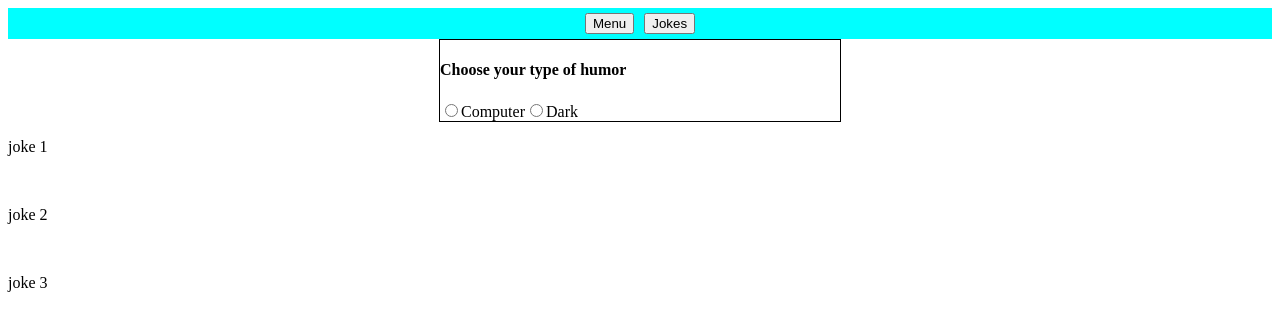
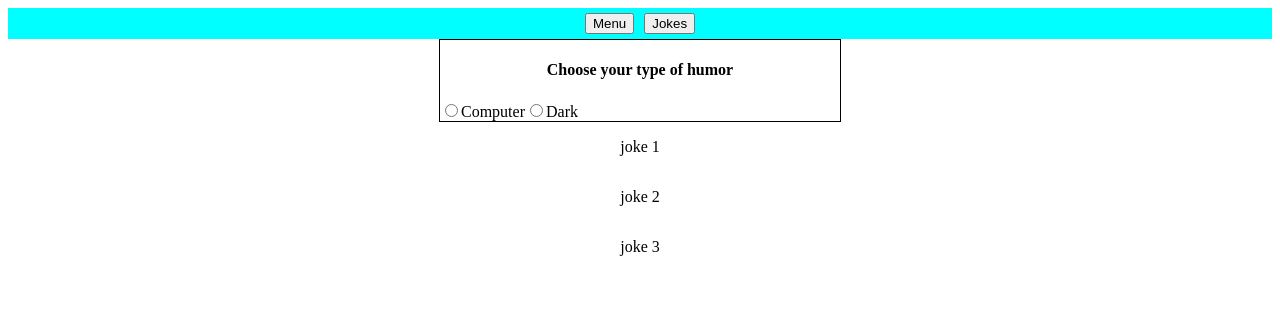
Before and after one commit to jakesfcoetz/playground-angular, an Angular app in the folder arno-jokes/arno-jokes/: page /jokes in a window 1280 px wide. Shown: the top 330 px of the page. Built offline with nearby package versions, Linux system fonts and the light colour scheme.

Commit message:
routing fixed http call not working

```diff
--- a/arno-jokes/arno-jokes/src/app/app-routing.module.ts
+++ b/arno-jokes/arno-jokes/src/app/app-routing.module.ts
@@ -7,7 +7,7 @@ import { JokesComponent } from './components/jokes/jokes.component';
 const routes: Routes = [
 {path:'jokes', component: JokesComponent},
 {path:'menu', component: NavbarComponent},
-{path:'', component:NavbarComponent},
+{path:'', component:NavbarComponent ,pathMatch:"full"},
 ];
 
 @NgModule({
--- a/arno-jokes/arno-jokes/src/app/app.module.ts
+++ b/arno-jokes/arno-jokes/src/app/app.module.ts
@@ -5,6 +5,7 @@ import { AppRoutingModule } from './app-routing.module';
 import { AppComponent } from './app.component';
 import { JokesComponent } from './components/jokes/jokes.component';
 import { NavbarComponent } from './components/navbar/navbar.component';
+import { HttpClientModule} from '@angular/common/http';
 
 @NgModule({
   declarations: [
@@ -14,7 +15,8 @@ import { NavbarComponent } from './components/navbar/navbar.component';
   ],
   imports: [
     BrowserModule,
-    AppRoutingModule
+    AppRoutingModule,
+    HttpClientModule
   ],
   providers: [],
   bootstrap: [AppComponent]
--- a/arno-jokes/arno-jokes/src/app/components/jokes/jokes.component.html
+++ b/arno-jokes/arno-jokes/src/app/components/jokes/jokes.component.html
@@ -1,17 +1,13 @@
 <app-navbar></app-navbar>
 <div class="jokeContainer">
     <div class="jokeSelect">
-        <h4>Choose your type of humor</h4>
-<input type="radio" name="jokeType" id="it" value="computer"><label>Computer</label>
-<input type="radio" name="jokeType" id="dark" value="dark"><label>Dark</label>
-
+        <h4 class="title">Choose your type of humor</h4>
+            <input type="radio" name="jokeType" id="it" value="computer"><label>Computer</label>
+            <input type="radio" name="jokeType" id="dark" value="dark"><label>Dark</label>
     </div>
-
-
-
 </div>
 <div class="jokeDisplay">
-    <p>joke 1</p><br>
-    <p>joke 2</p><br>
+    <p>joke 1</p>
+    <p>joke 2</p>
     <p>joke 3</p>
 </div>
--- a/arno-jokes/arno-jokes/src/app/components/jokes/jokes.component.scss
+++ b/arno-jokes/arno-jokes/src/app/components/jokes/jokes.component.scss
@@ -9,7 +9,14 @@
 }
 
 .jokeDisplay{
-    display:list-item;
-    // justify-content: center;
-    // align-items: center;
+    display:flex;
+    flex-direction: column;
+    justify-content: center;
+    align-items: center;
 }
+
+h4.title{
+    display:flex;
+    justify-content: center;
+    align-items: center;
+}
--- a/arno-jokes/arno-jokes/src/app/components/jokes/jokes.component.ts
+++ b/arno-jokes/arno-jokes/src/app/components/jokes/jokes.component.ts
@@ -1,3 +1,4 @@
+import { JokesService } from './../../services/jokes.service';
 import { Component, OnInit } from '@angular/core';
 
 @Component({
@@ -7,7 +8,8 @@ import { Component, OnInit } from '@angular/core';
 })
 export class JokesComponent implements OnInit {
 
-  constructor() { }
+constructor( private JokesService:JokesService) {
+}
 
   ngOnInit(): void {
   }
--- a/arno-jokes/arno-jokes/src/app/components/navbar/navbar.component.html
+++ b/arno-jokes/arno-jokes/src/app/components/navbar/navbar.component.html
@@ -1,6 +1,6 @@
 <div>
     <nav>
-        <button class="button" routerLink="menu">Menu</button>
-        <button class="button" routerLink="jokes">Jokes</button>
+        <button class="button" routerLink="/menu">Menu</button>
+        <button class="button" routerLink="/jokes">Jokes</button>
     </nav>
 </div>
--- /dev/null
+++ b/arno-jokes/arno-jokes/src/app/services/jokes.service.ts
@@ -0,0 +1,16 @@
+import { Injectable } from '@angular/core';
+import { HttpClientModule } from "@angular/common/http";
+
+@Injectable({
+  providedIn: 'root'
+})
+export class JokesService {
+  // url="https://top-funny-jokes.com/";
+  // joke:any;
+
+  constructor(private http:HttpClientModule) { }
+
+  // getJoke(){
+  //   this.joke = this.http.get(this.url);
+  // }
+}
```
Also changed, not shown: 1 other file (tests, documents, lock files or other folders).
